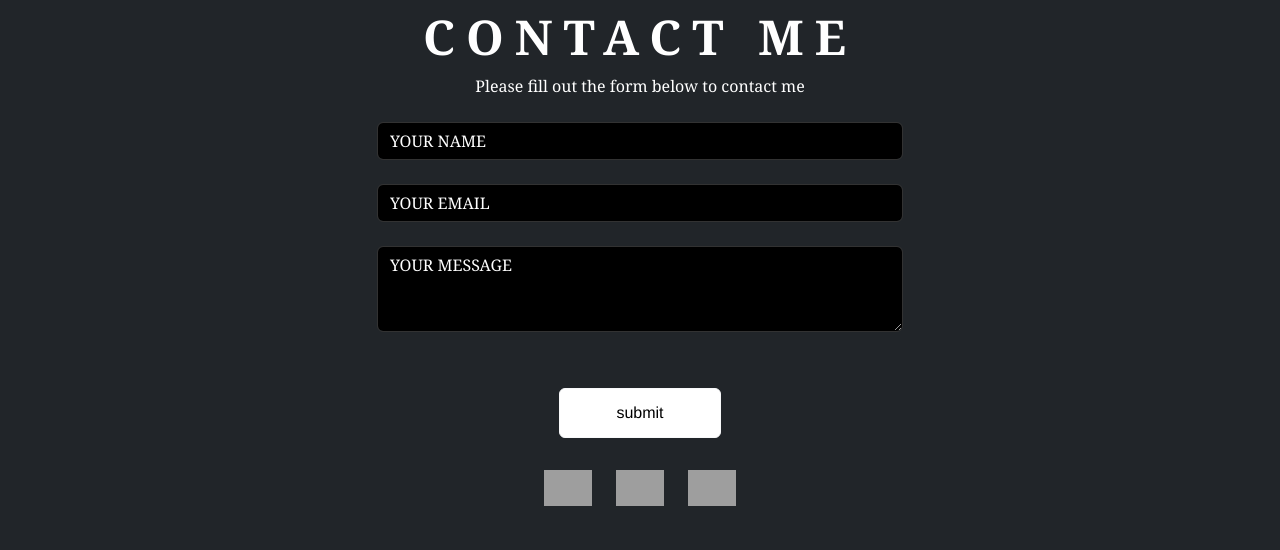
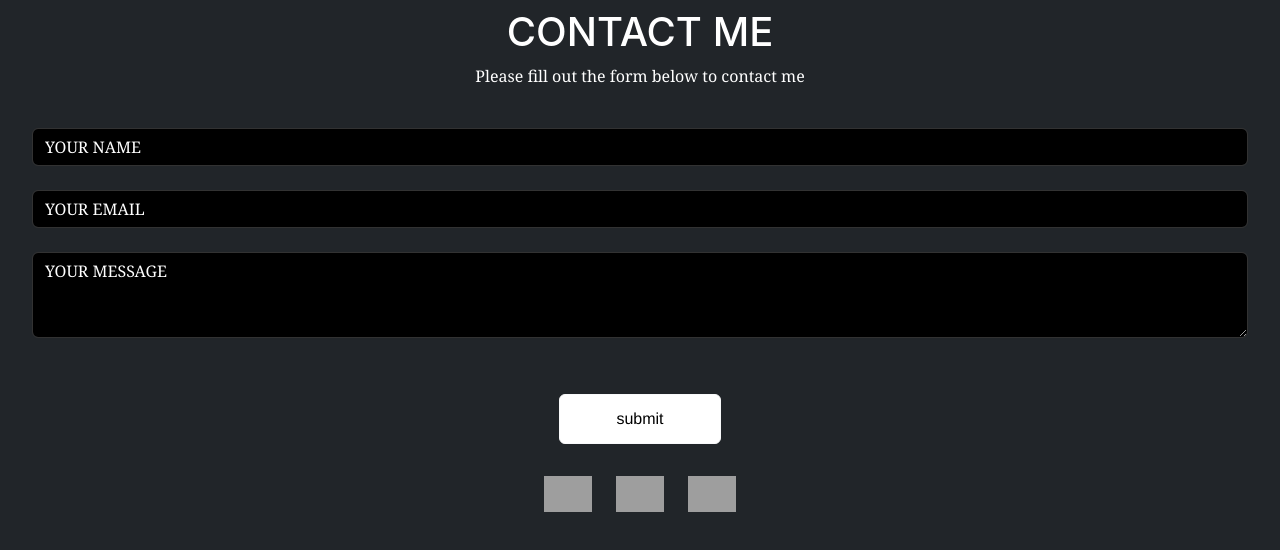
Before and after one commit to Adityadeveloper28/Aditya-Singh-portfolio, a React (Create React App) app: page /contact in a window 1280 px wide. Shown: the top 550 px of the page. Built offline with nearby package versions, Linux system fonts and the light colour scheme; grey boxes are pictures that could not be loaded.

Commit message:
Update Contact.js

```diff
--- a/src/components/Contact.js
+++ b/src/components/Contact.js
@@ -1,7 +1,7 @@
 import React, { useRef } from "react";
 import "./My.css";
 import { ToastContainer, toast } from "react-toastify";
-import 'react-toastify/dist/ReactToastify.css';
+import "react-toastify/dist/ReactToastify.css";
 
 import emailjs from "@emailjs/browser";
 
@@ -32,13 +32,13 @@ function Contact() {
   };
 
   return (
-    <div className="container mt-2">
+    <div className="container-fluid mt-2">
       <div className="row m-2">
-        <div className="col-6 m-auto ">
-          <h1 className="text-white text-center  shead">CONTACT ME</h1>
-          <p className="text-white text-center cnt">
-            Please fill out the form below to contact me
-          </p>
+        <h1 className="text-white text-center  chead">CONTACT ME</h1>
+        <p className="text-white text-center cnt">
+          Please fill out the form below to contact me
+        </p>
+        <div className="col m-auto form">
           <form classname="text-white " ref={form} onSubmit={sendEmail}>
             <div class="mt-4">
               <input
@@ -93,7 +93,7 @@ function Contact() {
                   />
                 </Link>
               </div>
-              <div className="col " style={{ flex: "0 0 0%" }}>
+              <div className="col-3 " style={{ flex: "0 0 0%" }}>
                 <Link to="https://www.linkedin.com/in/aditya-singh-5b87a7253/">
                   <img
                     src="https://img.icons8.com/ios-filled/50/linkedin-circled--v1.png"
```
